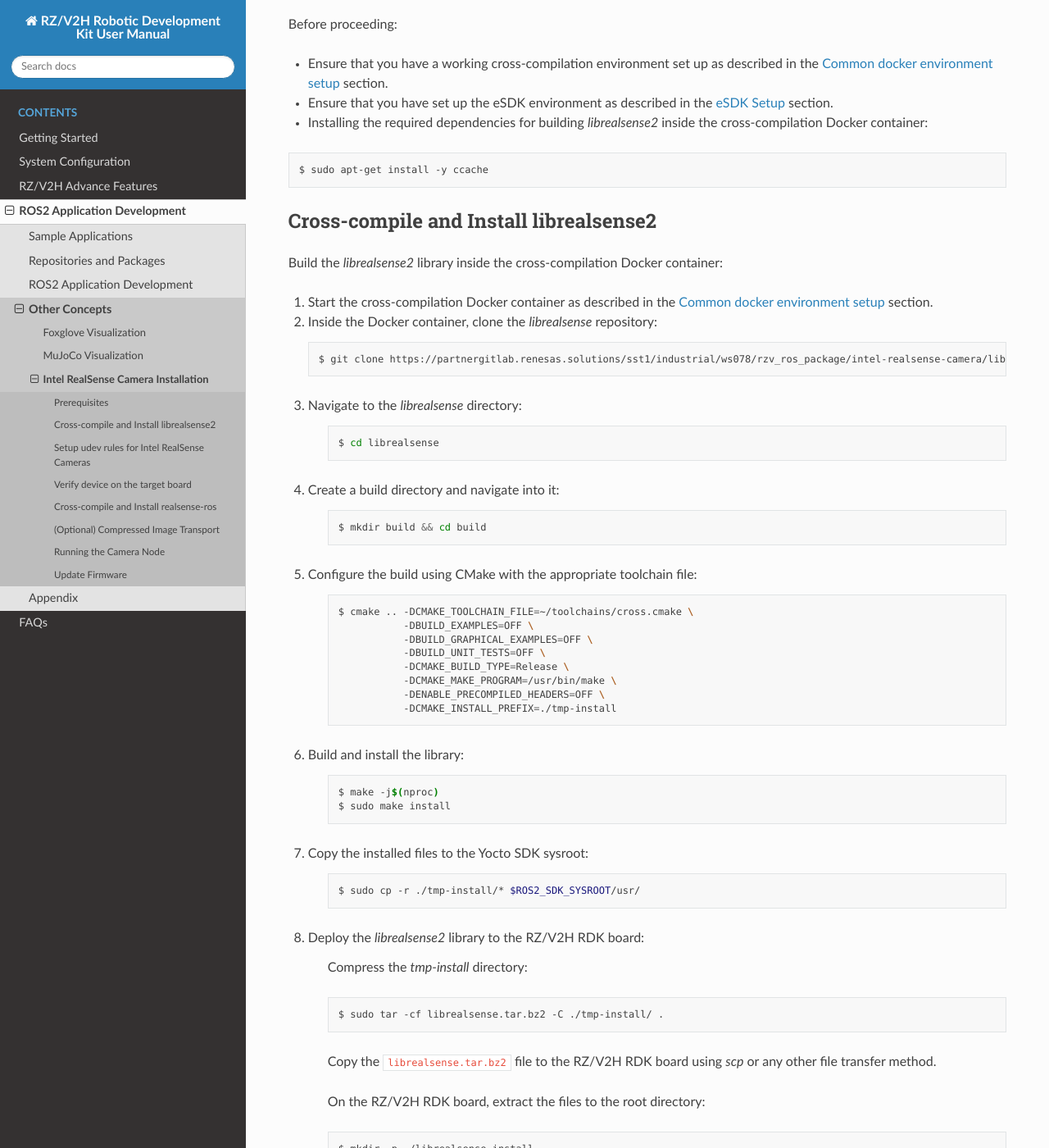
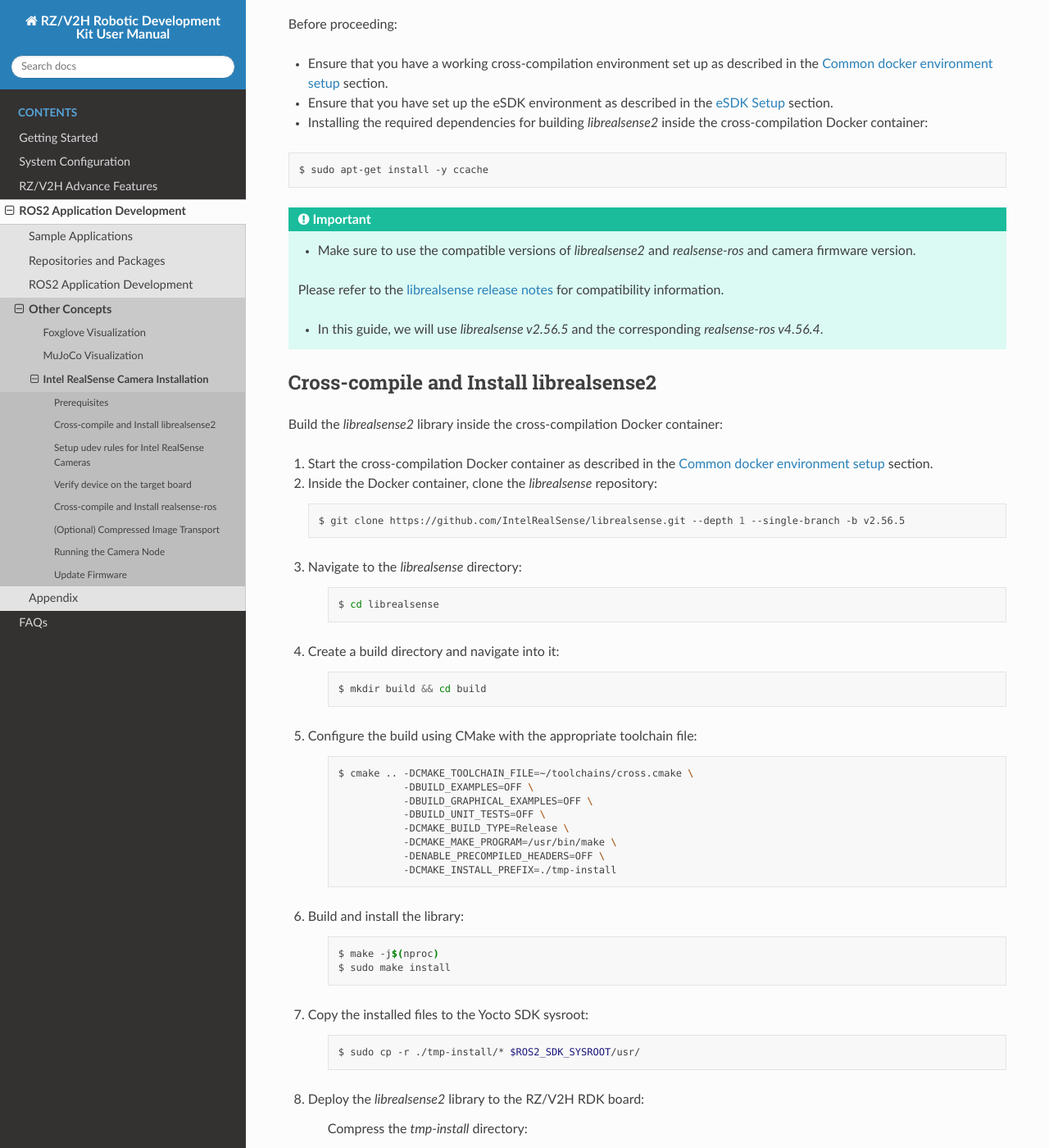
Before and after one commit to renesas-rdk/rzv2h_rdk_documentation, a Sphinx documentation site: the page built from source/3_ros2_development/install_realsense.rst, in a window 1280 px wide and 1400 px high, scrolled down 654 px. Shown: the whole window at 82% size. Built offline with Sphinx 7.4.7 and the Read the Docs theme 3.1.0, drawn with Linux system fonts in a browser that asks for light colours; some of the changed text lies outside the part shown.

Commit message:
Update link to realsense repo
Signed-off-by: Cong Nguyen <cong.nguyen.zn@renesas.com>

```diff
--- a/source/3_ros2_development/install_realsense.rst
+++ b/source/3_ros2_development/install_realsense.rst
@@ -28,6 +28,14 @@
 
    $ sudo apt-get install -y ccache
 
+.. important::
+
+   - Make sure to use the compatible versions of `librealsense2` and `realsense-ros` and camera firmware version.
+
+   Please refer to the `librealsense release notes <https://github.com/IntelRealSense/librealsense/releases>`_ for compatibility information.
+
+   - In this guide, we will use `librealsense v2.56.5` and the corresponding `realsense-ros v4.56.4`.
+
 Cross-compile and Install librealsense2
 ^^^^^^^^^^^^^^^^^^^^^^^^^^^^^^^^^^^^^^^^^^
 
@@ -38,7 +46,7 @@
 
    .. code-block:: bash
 
-      $ git clone https://partnergitlab.renesas.solutions/sst1/industrial/ws078/rzv_ros_package/intel-realsense-camera/librealsense.git --depth 1 --single-branch -b rzv_ros2
+      $ git clone https://github.com/IntelRealSense/librealsense.git --depth 1 --single-branch -b v2.56.5
 
 3. Navigate to the `librealsense` directory:
 
@@ -103,7 +111,7 @@
 
 .. code-block:: bash
 
-    $ git clone https://partnergitlab.renesas.solutions/sst1/industrial/ws078/rzv_ros_package/intel-realsense-camera/librealsense.git --depth 1 --single-branch -b rzv_ros2
+    $ git clone https://github.com/IntelRealSense/librealsense.git --depth 1 --single-branch -b v2.56.5
 
     $ cd librealsense
 
```
